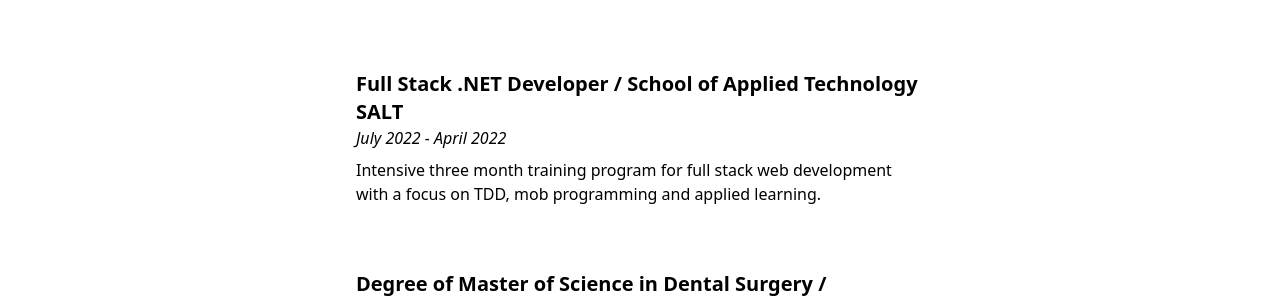
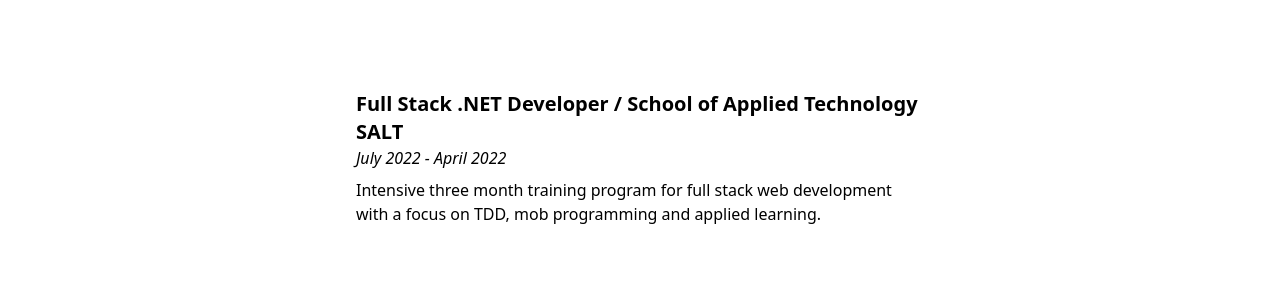
Before and after one commit to Khabazbashi/PGP-Vue-Portfolio, a Vue app: page /about in a window 1280 px wide. Shown: the part 390-688 px from the top of the page. Built offline with nearby package versions, Linux system fonts and the light colour scheme; the HTML template or start-up script is replaced by a standard one.

Commit message:
reduce spacing between subsections

```diff
--- a/src/components/Subsection.vue
+++ b/src/components/Subsection.vue
@@ -14,7 +14,7 @@
 </script>
 
 <template>
-  <div class="subsection first:mt-20 last:mb-20 my-9 lg:first:my-5">
+  <div class="subsection first:mt-10 last:mb-10 my-9 lg:first:my-10">
     <h3 class="text-xl font-semibold">{{ data.subtitle }}</h3>
 
     <div v-if="data.date">
```
